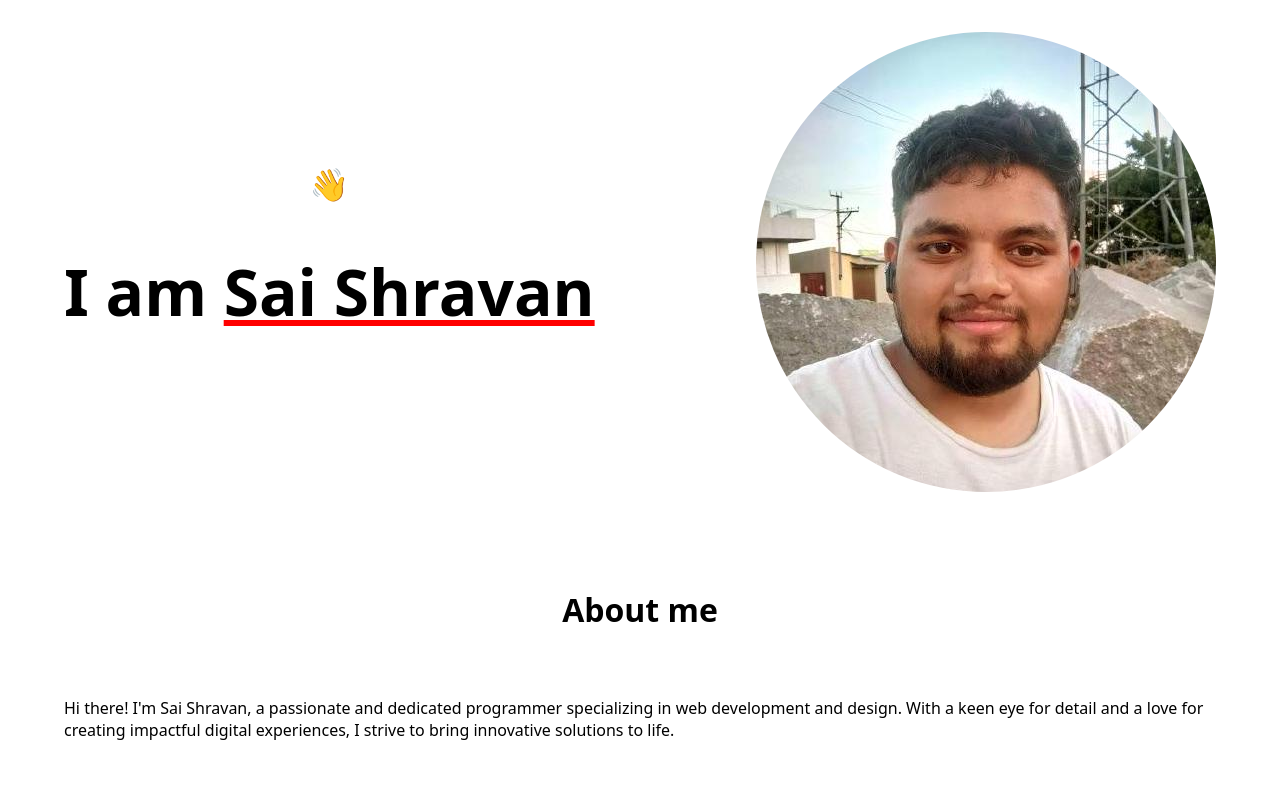
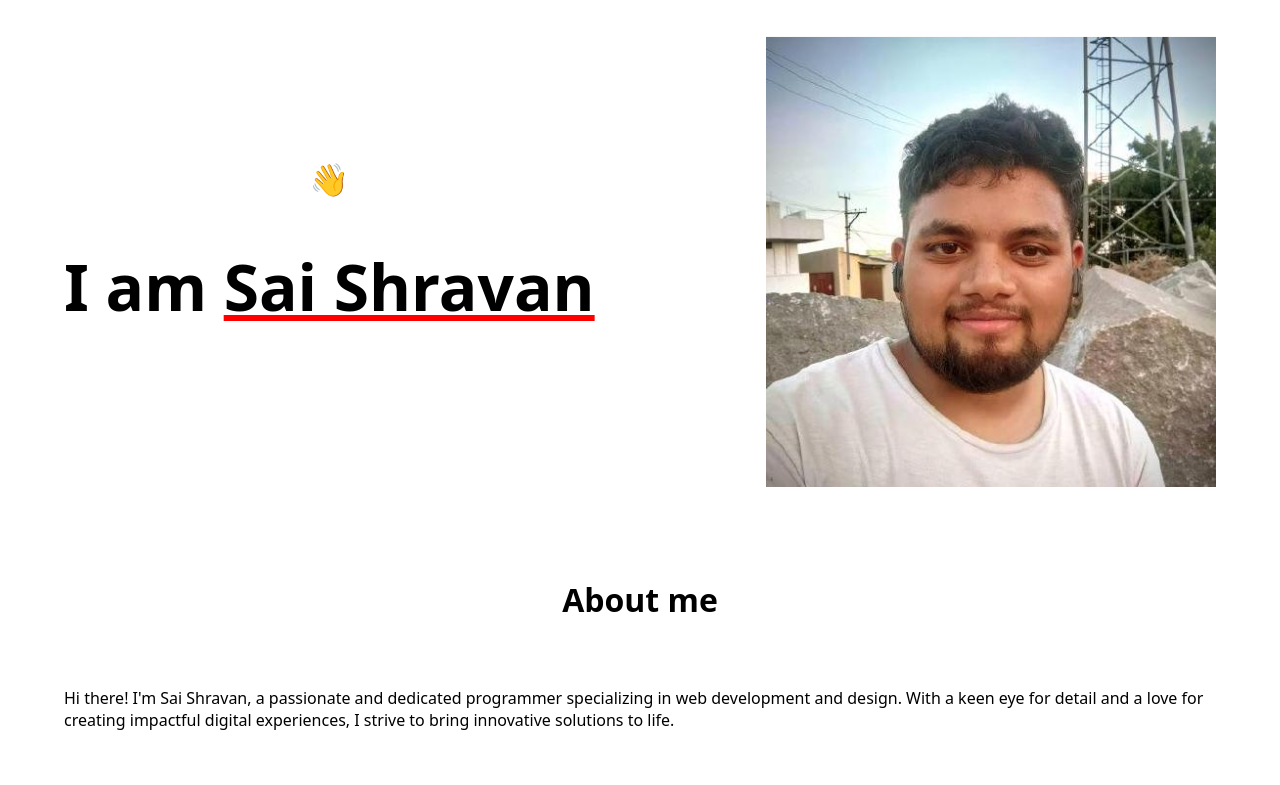
Before and after one commit to shravzzv/Archived-Personal-Website, a Next.js app: page / in a window 1280 px wide. Shown: the top 785 px of the page. Built offline with nearby package versions, Linux system fonts and the light colour scheme.

Commit message:
Revert "styles: Make profile pic rounded"
This reverts commit fc1f341e0a1a0dc66108455e5d2af3abd615f6f8.

```diff
--- a/src/components/hero/hero.module.css
+++ b/src/components/hero/hero.module.css
@@ -33,9 +33,18 @@
 
 .image {
   width: 100%;
-  height: 100%;
+  height: 450px;
   object-fit: contain;
-  border-radius: 50%;
+  animation: move 4s infinite ease alternate;
+}
+
+@keyframes move {
+  from {
+    transform: translateY(-10px);
+  }
+  to {
+    transform: translateY(10px);
+  }
 }
 
 @media (min-width: 900px) {
```
